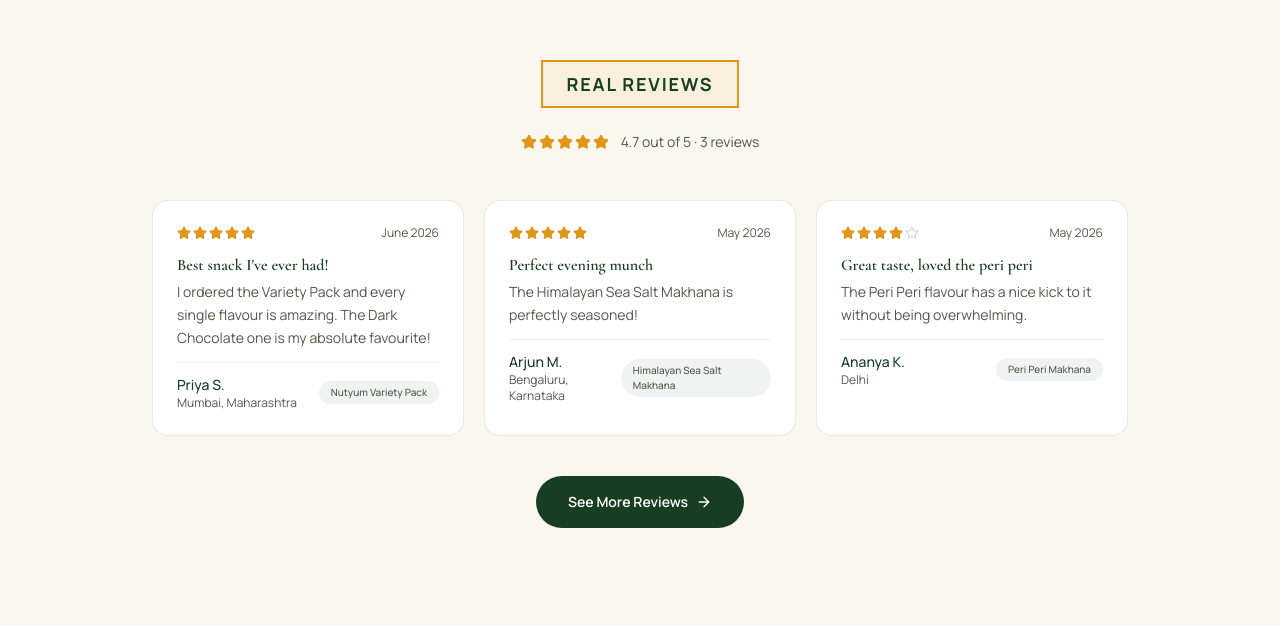
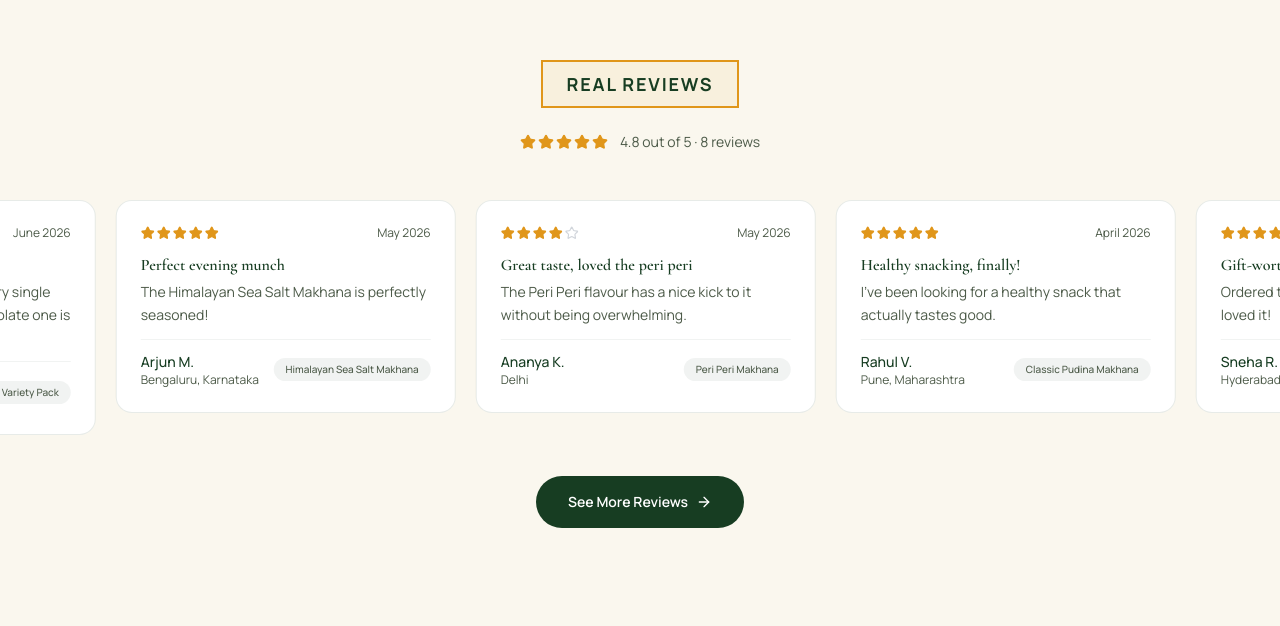
Before and after one commit to root-Akira/Nutyum, a Next.js app: page / in a window 1280 px wide. Shown: the part 4854-5480 px from the top of the page. Built offline with nearby package versions, Linux system fonts and the light colour scheme; no server answers; the database is empty.

Commit message:
Homepage reviews: horizontal infinite auto-scroll carousel (right to left, 50s)

```diff
--- a/components/reviews/ReviewsSection.tsx
+++ b/components/reviews/ReviewsSection.tsx
@@ -1,6 +1,6 @@
 "use client";
 
-import { useState, useEffect } from "react";
+import { useState, useEffect, useRef } from "react";
 import Link from "next/link";
 import { motion } from "framer-motion";
 import { ArrowRight } from "lucide-react";
@@ -12,11 +12,17 @@ const FALLBACK_REVIEWS: Review[] = [
   { id: "1", name: "Priya S.", location: "Mumbai, Maharashtra", rating: 5, date: "June 2026", title: "Best snack I've ever had!", comment: "I ordered the Variety Pack and every single flavour is amazing. The Dark Chocolate one is my absolute favourite!", product: "Nutyum Variety Pack" },
   { id: "2", name: "Arjun M.", location: "Bengaluru, Karnataka", rating: 5, date: "May 2026", title: "Perfect evening munch", comment: "The Himalayan Sea Salt Makhana is perfectly seasoned!", product: "Himalayan Sea Salt Makhana" },
   { id: "3", name: "Ananya K.", location: "Delhi", rating: 4, date: "May 2026", title: "Great taste, loved the peri peri", comment: "The Peri Peri flavour has a nice kick to it without being overwhelming.", product: "Peri Peri Makhana" },
+  { id: "4", name: "Rahul V.", location: "Pune, Maharashtra", rating: 5, date: "April 2026", title: "Healthy snacking, finally!", comment: "I've been looking for a healthy snack that actually tastes good.", product: "Classic Pudina Makhana" },
+  { id: "5", name: "Sneha R.", location: "Hyderabad, Telangana", rating: 5, date: "April 2026", title: "Gift-worthy presentation", comment: "Ordered the Variety Pack as a gift and she loved it!", product: "Nutyum Variety Pack" },
+  { id: "6", name: "Vikram P.", location: "Chennai, Tamil Nadu", rating: 4, date: "March 2026", title: "Turmeric & Pepper is a must-try", comment: "The earthy turmeric with the pepper kick is brilliant.", product: "Turmeric & Pepper Makhana" },
+  { id: "7", name: "Neha G.", location: "Ahmedabad, Gujarat", rating: 5, date: "March 2026", title: "Better than expected", comment: "I tried Nutyum at a friend's place and immediately ordered 3 packs.", product: "Dark Chocolate Makhana" },
+  { id: "8", name: "Amit T.", location: "Kolkata, West Bengal", rating: 5, date: "February 2026", title: "Finally, a snack for my diet", comment: "Nutyum makhana is low calorie, high protein, and tasty.", product: "Himalayan Sea Salt Makhana" },
 ];
 
 export function ReviewsSection() {
   const [apiReviews, setApiReviews] = useState<Review[]>(FALLBACK_REVIEWS);
   const [loading, setLoading] = useState(true);
+  const trackRef = useRef<HTMLDivElement>(null);
 
   useEffect(() => {
     fetch("/api/reviews")
@@ -40,11 +46,11 @@ export function ReviewsSection() {
       .finally(() => setLoading(false));
   }, []);
 
-  const top3 = apiReviews.slice(0, 3);
   const overall = apiReviews.reduce((s, r) => s + r.rating, 0) / apiReviews.length || 0;
+  const doubled = [...apiReviews, ...apiReviews];
 
   return (
-    <section className="bg-[#FAF7EE] py-20 sm:py-28" aria-labelledby="reviews-title">
+    <section className="overflow-hidden bg-[#FAF7EE] py-20 sm:py-28" aria-labelledby="reviews-title">
       <div className="mx-auto max-w-5xl px-6">
         <motion.div
           initial={{ opacity: 0, y: 20 }}
@@ -73,10 +79,28 @@ export function ReviewsSection() {
             <div className="h-10 w-10 animate-spin rounded-full border-[3px] border-[rgba(23,61,34,0.15)] border-t-[3px] border-t-[#173D22]" />
           </div>
         ) : (
-          <div className="grid grid-cols-1 gap-5 sm:grid-cols-2 lg:grid-cols-3">
-            {top3.map((review, i) => (
-              <ReviewCard key={review.id} review={review} index={i} />
-            ))}
+          <div className="relative" ref={trackRef}>
+            <style jsx>{`
+              @keyframes scroll {
+                0% { transform: translateX(0); }
+                100% { transform: translateX(-50%); }
+              }
+              .scroll-track {
+                display: flex;
+                gap: 20px;
+                width: fit-content;
+                animation: scroll 50s linear infinite;
+                will-change: transform;
+              }
+
+            `}</style>
+            <div className="scroll-track">
+              {doubled.map((review, i) => (
+                <div key={`${review.id}-${i}`} className="w-[340px] shrink-0">
+                  <ReviewCard review={review} index={0} />
+                </div>
+              ))}
+            </div>
           </div>
         )}
 
```
